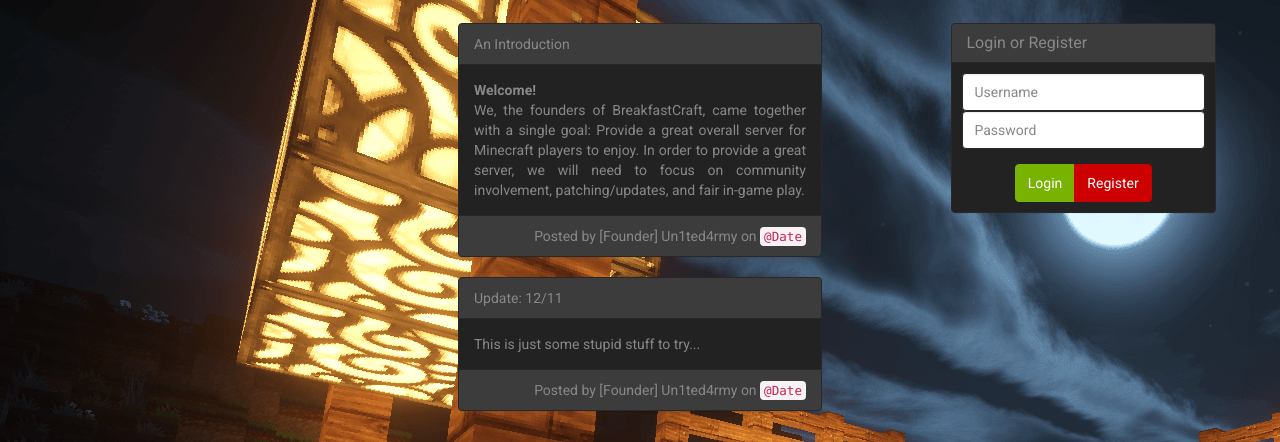
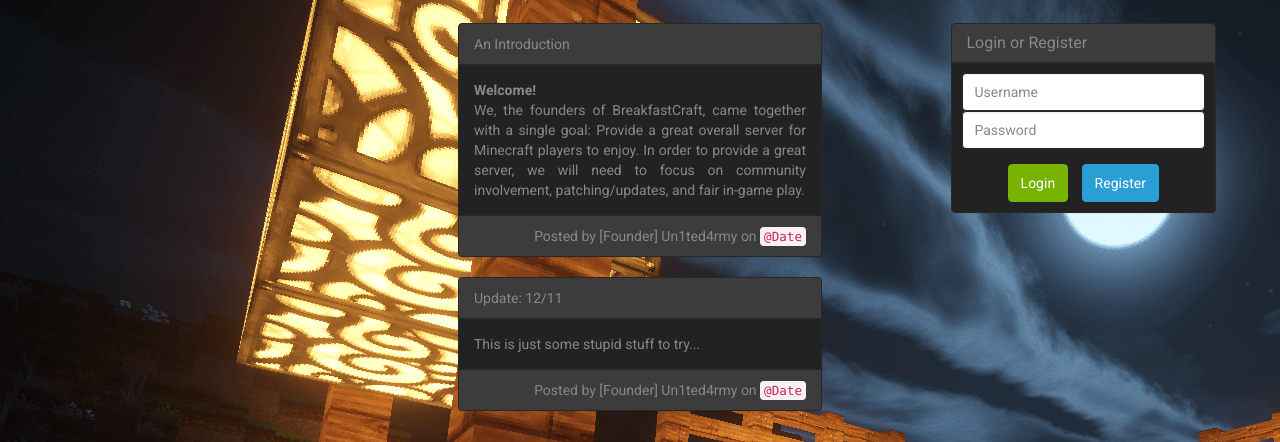
Before and after one commit to BuffsOverNexus/Waffles, a PHP site: page /development/index.php in a window 1280 px wide. Shown: the part 51-493 px from the top of the page. Run offline with PHP 8.4, Linux system fonts and the light colour scheme.

Commit message:
Spaced Buttons out

```diff
--- a/development/index.php
+++ b/development/index.php
@@ -80,10 +80,8 @@ $connection = mysqli_connect($host, $username, $password) or die("Unable to find
                         </div>
                     </form>
                     <div class="text-center">
-                        <div class="btn-group">
-                            <button type="button" class="btn btn-success center-block">Login</button>
-                            <button type="button" class="btn btn-danger">Register</button>
-                        </div>
+                        <button type="button" class="btn btn-success">Login</button>
+                        <button type="button" class="btn btn-primary" style="margin-left: 10px;">Register</button>
                     </div>
                 </div>
             </div>
```
